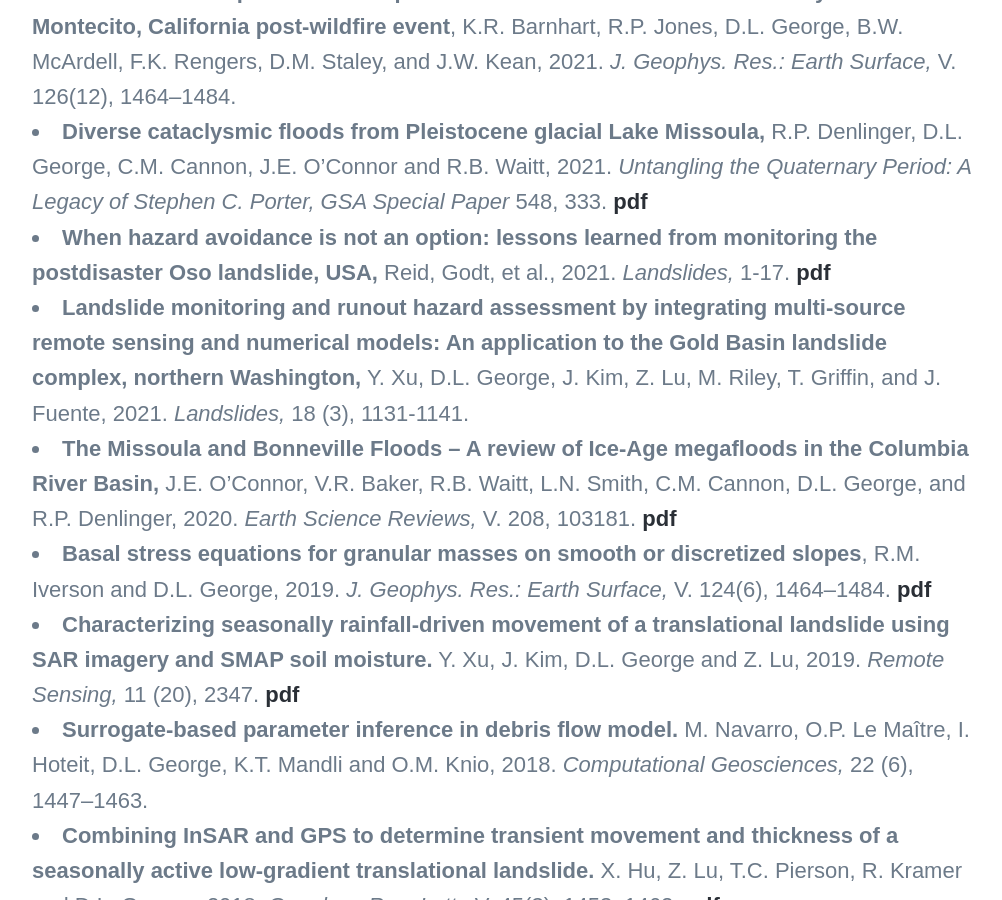
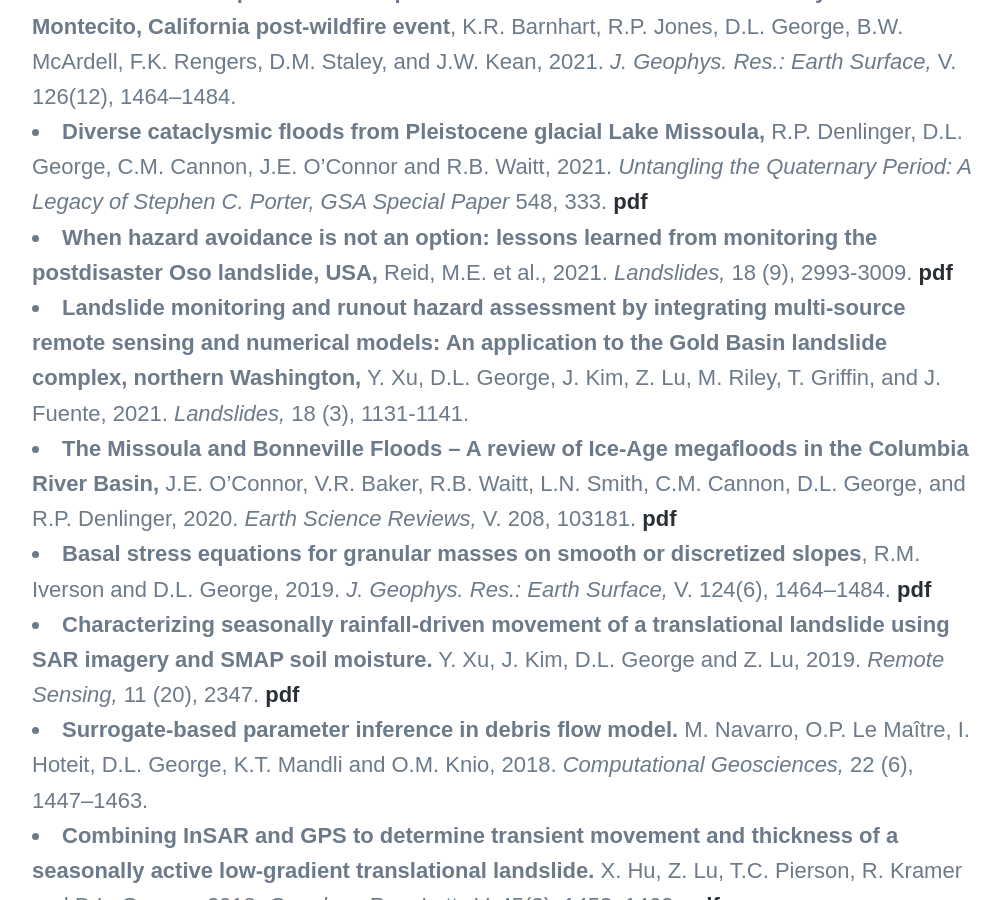
Before and after one commit to dlgeorge/dlgeorge.github.io, a Jekyll site: the page built from _pages/publications.md, in a window 1280 px wide and 900 px high, scrolled down 1483 px. Shown: the whole window, without its empty margins (138-1140 px from the left). Built offline with Jekyll 4.4.1, drawn with Linux system fonts in a browser that asks for light colours; nearby versions of some CDN libraries; some web fonts are replaced.

Commit message:
pubs updates

```diff
--- a/_pages/publications.md
+++ b/_pages/publications.md
@@ -21,7 +21,7 @@ featured_image: /images/pages/CVO_library.jpg
 * **Diverse cataclysmic floods from Pleistocene glacial Lake Missoula,**
 R.P. Denlinger, D.L. George, C.M. Cannon, J.E. O’Connor and R.B. Waitt, 2021.
  *Untangling the Quaternary Period: A Legacy of Stephen C. Porter, GSA Special Paper* 548, 333. [pdf]({{ site.baseurl }}/pubs/DenlingerGeorgeEtAl2021.pdf)
-* **When hazard avoidance is not an option: lessons learned from monitoring the postdisaster Oso landslide, USA,** Reid, Godt, et al., 2021. *Landslides,* 1-17. [pdf]({{ site.baseurl }}/pubs/ReidGodtEtAl2021.pdf)
+* **When hazard avoidance is not an option: lessons learned from monitoring the postdisaster Oso landslide, USA,** Reid, M.E. et al., 2021. *Landslides,* 18 (9), 2993-3009. [pdf]({{ site.baseurl }}/pubs/ReidGodtEtAl2021.pdf)
 *  **Landslide monitoring and runout hazard assessment by integrating multi-source remote sensing and numerical models: An application to the Gold Basin landslide complex, northern Washington,** Y. Xu, D.L. George, J. Kim, Z. Lu, M. Riley, T. Griffin, and J. Fuente, 2021. *Landslides,* 18 (3), 1131-1141.
 * **The Missoula and Bonneville Floods – A review of Ice-Age megafloods in the Columbia River Basin,** J.E. O’Connor, V.R. Baker, R.B. Waitt, L.N. Smith, C.M. Cannon, D.L. George,  and R.P. Denlinger, 2020. *Earth Science Reviews,* V. 208, 103181. [pdf]({{ site.baseurl }}/pubs/OConnorBakerEtAl2020.pdf)
 * **Basal stress equations for granular masses on smooth or discretized slopes**, R.M. Iverson and D.L. George, 2019. *J. Geophys. Res.: Earth Surface,* V. 124(6), 1464–1484. [pdf]({{ site.baseurl }}/pubs/IversonGeorgeEtAl2019_JGR_basalstress.pdf)
```
